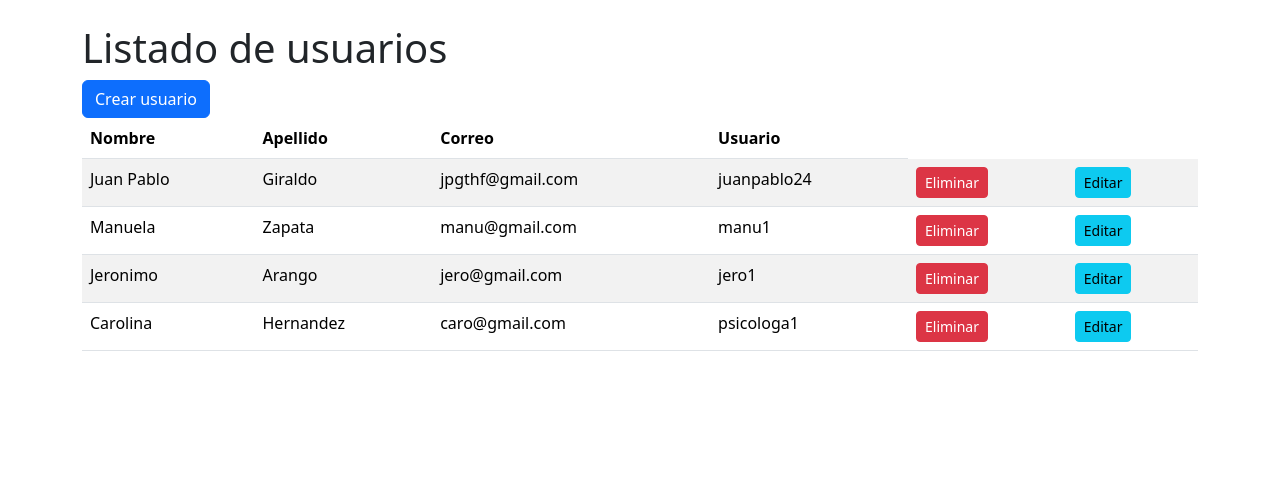
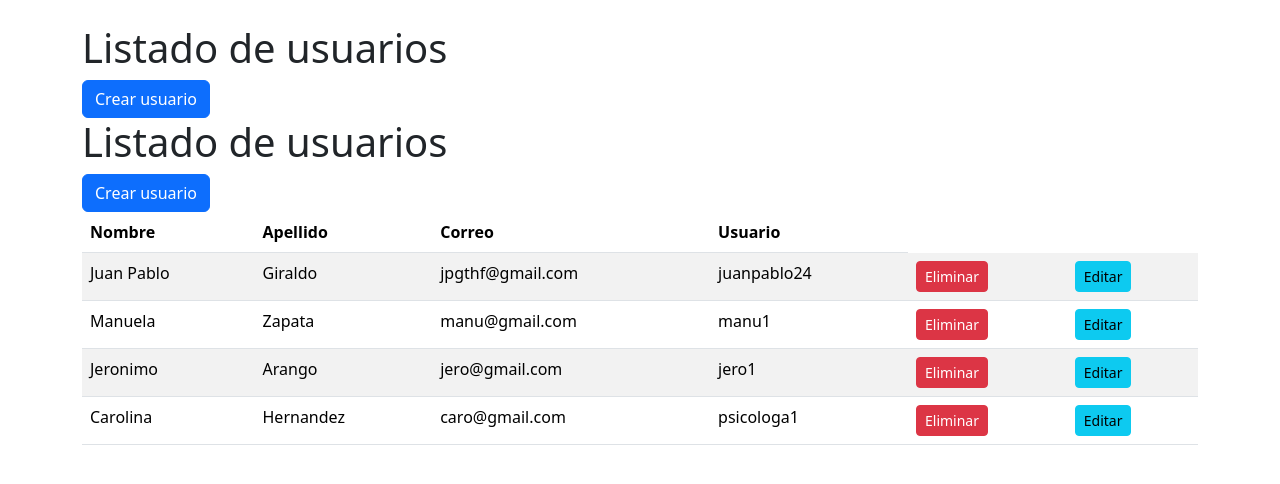
Before and after one commit to JuanPabaz/user-app, an Angular app: page /users in a window 1280 px wide. Shown: the top 484 px of the page. Built offline with nearby package versions, Linux system fonts and the light colour scheme.

Commit message:
feat: routing to create user

```diff
--- a/src/app/components/user/user.component.html
+++ b/src/app/components/user/user.component.html
@@ -1,3 +1,6 @@
+<h1>Listado de usuarios</h1>
+<button class="btn btn-primary" [routerLink]="['/create-user']">Crear usuario</button>
+
 @if (users.length > 0) {
     <table class="table table-hover table-striped">
         <thead>
--- a/src/app/components/user/user.component.ts
+++ b/src/app/components/user/user.component.ts
@@ -1,9 +1,10 @@
 import { Component, EventEmitter, Input, Output } from '@angular/core';
 import { User } from '../../models/user';
+import { RouterModule } from '@angular/router';
 
 @Component({
   selector: 'app-user',
-  imports: [],
+  imports: [RouterModule],
   templateUrl: './user.component.html',
   styleUrl: './user.component.css'
 })
```
